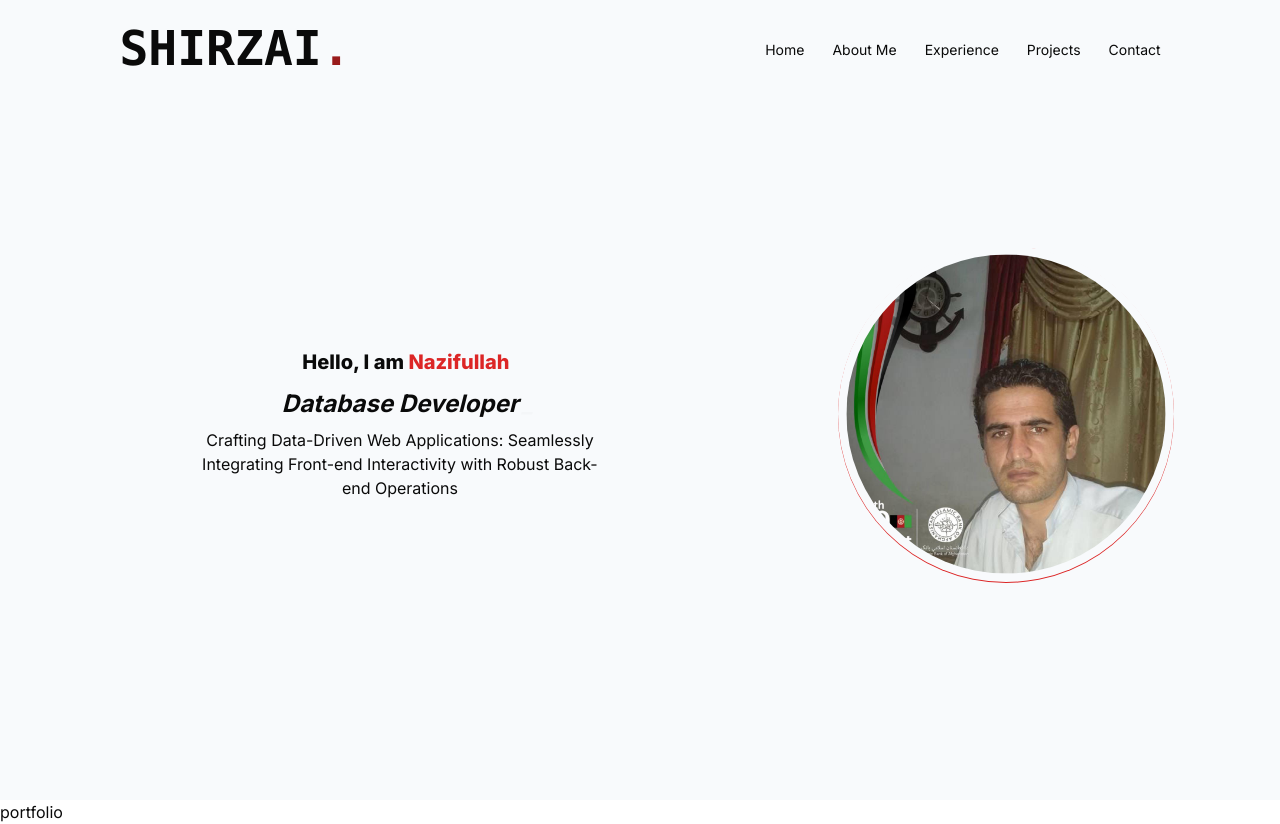
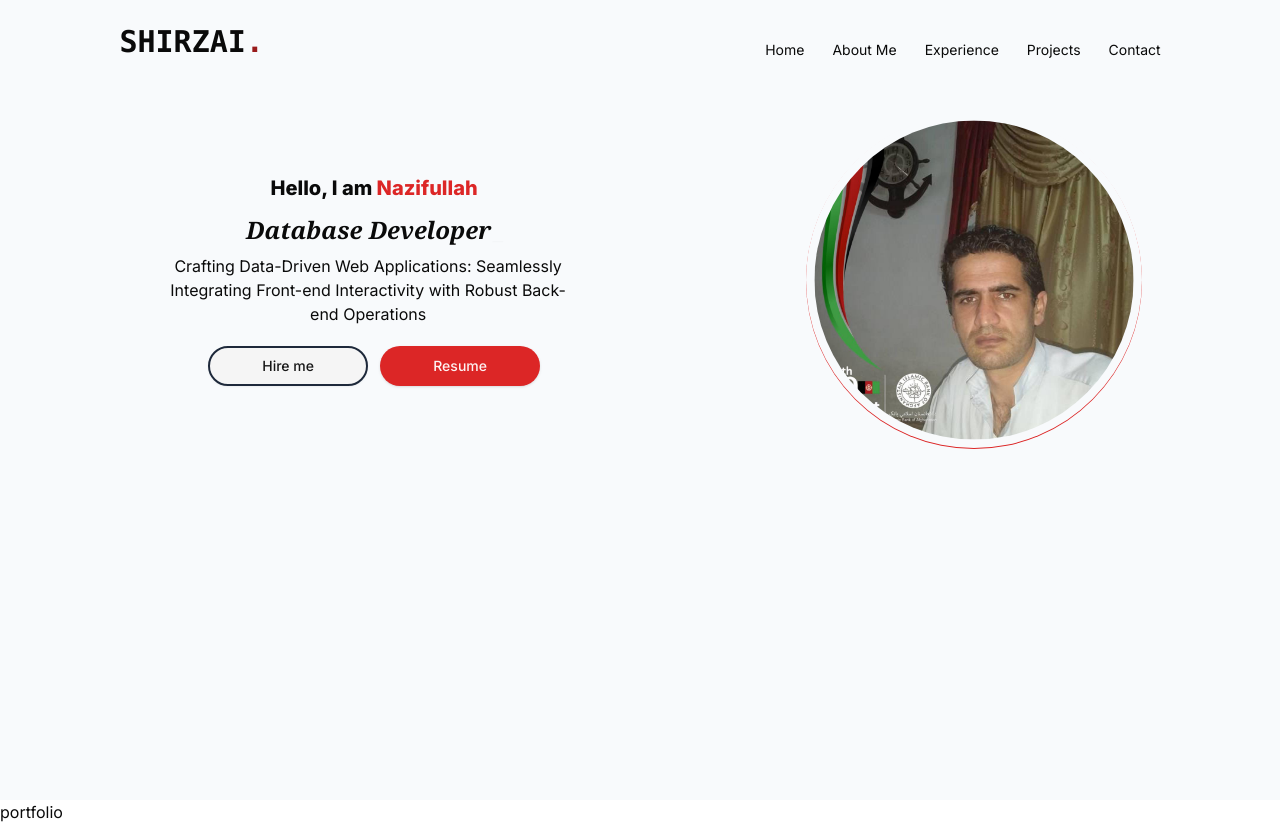
Before and after one commit to nazif786/portfolio2, a Next.js app: page / in a window 1280 px wide. Built offline with nearby package versions, Linux system fonts and the light colour scheme.

Commit message:
built hero buttons

```diff
--- a/src/components/hero/HeroSection.tsx
+++ b/src/components/hero/HeroSection.tsx
@@ -2,16 +2,19 @@
 import Image from "next/image";
 import image from "../../../public/profilephoto.jpg";
 import { Typewriter } from "react-simple-typewriter";
-// border-solid border-2 border-orange-700
+import { Button } from "../ui/button";
+import Link from "next/link";
+
+// border-solid border-2 border-orange-700 flex flex-row items-center justify-center
 const HeroSection = () => {
   return (
-    <div className="min-h-[85%] md:w-full flex flex-row items-center justify-center">
+    <section className="min-h-[85%] md:w-full mt-10">
       <div className="md:w-[95%] flex flex-col md:flex-row md:items-center px-1 md:justify-between">
         <div className="order-last md:order-first md:w-[50%] text-center m-auto ">
           <p className="text-xl font-extrabold mb-1">
             Hello, I am <span className="text-primary">Nazifullah</span>
           </p>
-          <p className="py-2 italic text-2xl font-bold">
+          <p className="py-2 italic text-2xl font-semibold font-serif">
             <Typewriter
               words={[
                 "Full Stack Developer",
@@ -30,6 +33,16 @@ const HeroSection = () => {
             Crafting Data-Driven Web Applications: Seamlessly Integrating
             Front-end Interactivity with Robust Back-end Operations
           </p>
+          <div className="flex space-x-3 justify-center my-5">
+            <Link href="">
+              <Button variant="btn" size="btn">
+                Hire me
+              </Button>
+            </Link>
+            <Button variant="btn_h" size="btn">
+              Resume
+            </Button>
+          </div>
         </div>
         <div className="mb-5 w-[60%] md:w-[28%] rounded-full shadow-[0px_1px_0px_0px] shadow-primary m-auto">
           <Image
@@ -39,7 +52,7 @@ const HeroSection = () => {
           />
         </div>
       </div>
-    </div>
+    </section>
   );
 };
 
--- a/src/components/hero/Navbar.tsx
+++ b/src/components/hero/Navbar.tsx
@@ -10,7 +10,7 @@ const Navbar = () => {
   ];
   return (
     <nav className="md:flex md:justify-between md:px-5 md:py-3">
-      <h1 className="font-extrabold font-mono text-5xl text-center md:text-left mt-3">
+      <h1 className="font-extrabold font-mono text-3xl text-center md:text-left mt-3">
         SHIRZAI
         <span className="text-red-800 text-12xl">.</span>
       </h1>
--- a/src/components/ui/button.tsx
+++ b/src/components/ui/button.tsx
@@ -1,8 +1,8 @@
-import * as React from "react"
-import { Slot } from "@radix-ui/react-slot"
-import { cva, type VariantProps } from "class-variance-authority"
+import * as React from "react";
+import { Slot } from "@radix-ui/react-slot";
+import { cva, type VariantProps } from "class-variance-authority";
 
-import { cn } from "@/lib/utils"
+import { cn } from "@/lib/utils";
 
 const buttonVariants = cva(
   "inline-flex items-center justify-center whitespace-nowrap rounded-md text-sm font-medium transition-colors focus-visible:outline-none focus-visible:ring-1 focus-visible:ring-ring disabled:pointer-events-none disabled:opacity-50",
@@ -19,12 +19,17 @@ const buttonVariants = cva(
           "bg-secondary text-secondary-foreground shadow-sm hover:bg-secondary/80",
         ghost: "hover:bg-accent hover:text-accent-foreground",
         link: "text-primary underline-offset-4 hover:underline",
+        btn: `cursor-pointer bg-secondary text-secondary-foreground shadow-sm border-solid border-2 border-slate-800
+        transition-all duration-200 active:translate-y-1 hover:border-orange-700`,
+        btn_h: `cursor-pointer bg-primary text-primary-foreground shadow
+        transition-all duration-200 active:translate-y-1 hover:bg-destructive/30 hover:text-accent-foreground`,
       },
       size: {
         default: "h-9 px-4 py-2",
-        sm: "h-8 rounded-md px-3 text-xs",
+        sm: "h-8 rounded-md text-xs",
         lg: "h-10 rounded-md px-8",
         icon: "h-9 w-9",
+        btn: "h-10 px-8 py-3.5 rounded-3xl w-40",
       },
     },
     defaultVariants: {
@@ -32,26 +37,26 @@ const buttonVariants = cva(
       size: "default",
     },
   }
-)
+);
 
 export interface ButtonProps
   extends React.ButtonHTMLAttributes<HTMLButtonElement>,
     VariantProps<typeof buttonVariants> {
-  asChild?: boolean
+  asChild?: boolean;
 }
 
 const Button = React.forwardRef<HTMLButtonElement, ButtonProps>(
   ({ className, variant, size, asChild = false, ...props }, ref) => {
-    const Comp = asChild ? Slot : "button"
+    const Comp = asChild ? Slot : "button";
     return (
       <Comp
         className={cn(buttonVariants({ variant, size, className }))}
         ref={ref}
         {...props}
       />
-    )
+    );
   }
-)
-Button.displayName = "Button"
+);
+Button.displayName = "Button";
 
-export { Button, buttonVariants }
+export { Button, buttonVariants };
```
